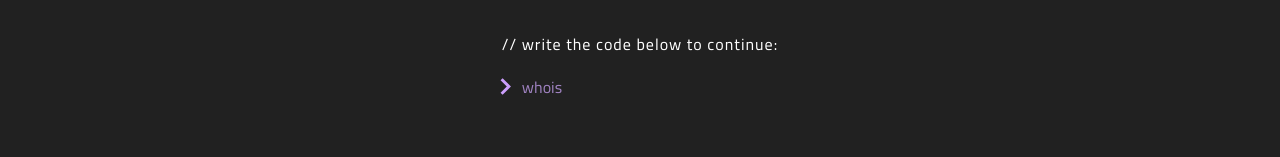
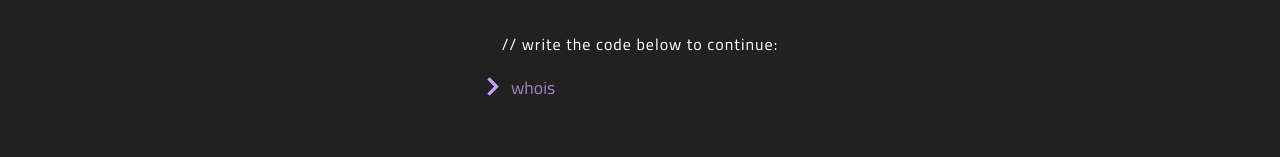
Before and after one commit to mirayatech/V2-Portfolio, a React (Vite) app: page / in a window 1280 px wide. In both pictures the pointer is over the label 632 px from the left and 483 px from the top of the page. Shown: the part 397-554 px from the top of the page. Built offline with nearby package versions, Linux system fonts and the light colour scheme.

Commit message:
feact(input): add bounce transition

```diff
--- a/src/styles/Hello.css
+++ b/src/styles/Hello.css
@@ -50,6 +50,7 @@
   display: flex;
   align-items: center;
   margin-left: -15px;
+  transition: all 400ms cubic-bezier(0.47, 1.64, 0.41, 0.8);
 }
 
 .intro__code--wrapper .inro__code--icon {
@@ -68,3 +69,7 @@
 .intro__code--wrapper input::placeholder {
   color: #c6a0f2c2;
 }
+
+.intro__code--wrapper:hover {
+  transform: scale(1.1);
+}
```
